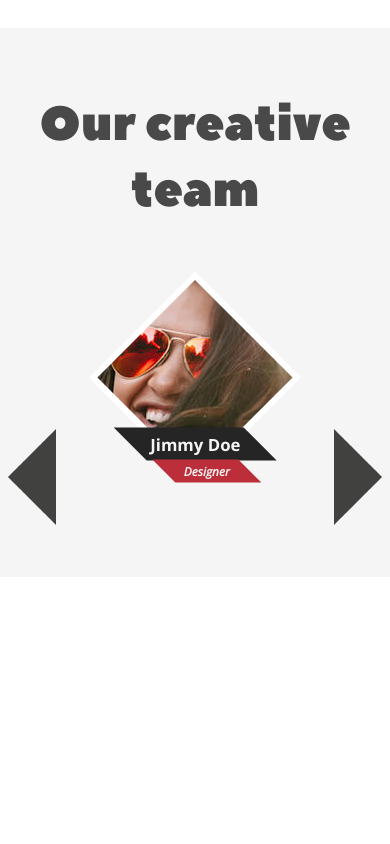
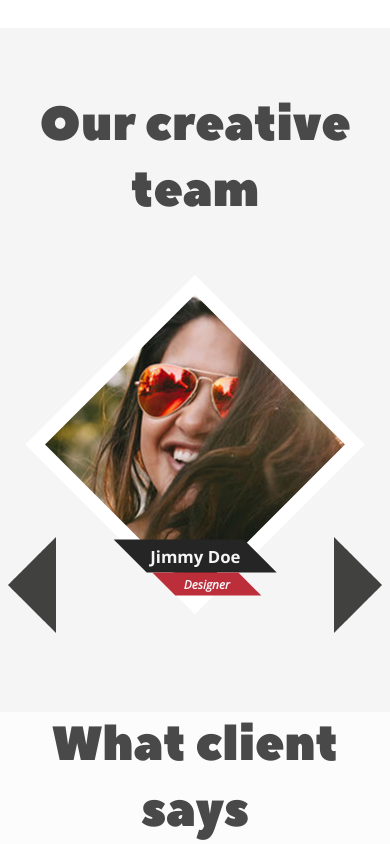
Before and after one commit to kolodziejm/challenge-37, a website: page index.html in a window 390 px wide. Shown: the part 4041-4885 px from the top of the page. Before the commit the page ends 4618 px from the top, so only its background shows below. Drawn offline with nearby package versions, Linux system fonts and the light colour scheme.

Commit message:
improved carousel height for mobile

```diff
--- a/index.html
+++ b/index.html
@@ -246,6 +246,13 @@
       </div>
     </section>
 
+    <section class="testimonials">
+      <h2 class="section-title">What client says</h2>
+      <div class="testimonials__container">
+
+      </div>
+    </section>
+
   </main>
   <footer class="footer">
 
--- a/sass/main.scss
+++ b/sass/main.scss
@@ -17,3 +17,4 @@
 @import "pages/home/features";
 @import "pages/home/work";
 @import "pages/home/team";
+@import "pages/home/testimonials";
--- a/sass/pages/home/_team.scss
+++ b/sass/pages/home/_team.scss
@@ -18,7 +18,7 @@
     height: 225px;
     margin: 0 auto;
 
-    @media only screen and (min-width: $tablet-sm) {
+    @media only screen and (min-width: 22em) {
       height: 45rem;
     }
   }
@@ -125,7 +125,7 @@
     margin: -100px;
     transform: rotate(45deg);
 
-    @media only screen and (min-width: $tablet-sm) {
+    @media only screen and (min-width: 22em) {
       width: 45rem;
       height: 45rem;
       margin: -75px;
@@ -138,7 +138,7 @@
       overflow: hidden;
       border: 6px solid #fff;
 
-      @media only screen and (min-width: $tablet-sm) {
+      @media only screen and (min-width: 22em) {
         width: 30rem;
         height: 30rem;
         border: 1.8rem solid #fff;
--- /dev/null
+++ b/sass/pages/home/_testimonials.scss
@@ -0,0 +1,11 @@
+.testimonials {
+  background-color: #fcfcfc;
+
+  .section-title {
+    text-align: center;
+  }
+
+  &__container {
+
+  }
+}
```
Also changed, not shown: css/style.css.
